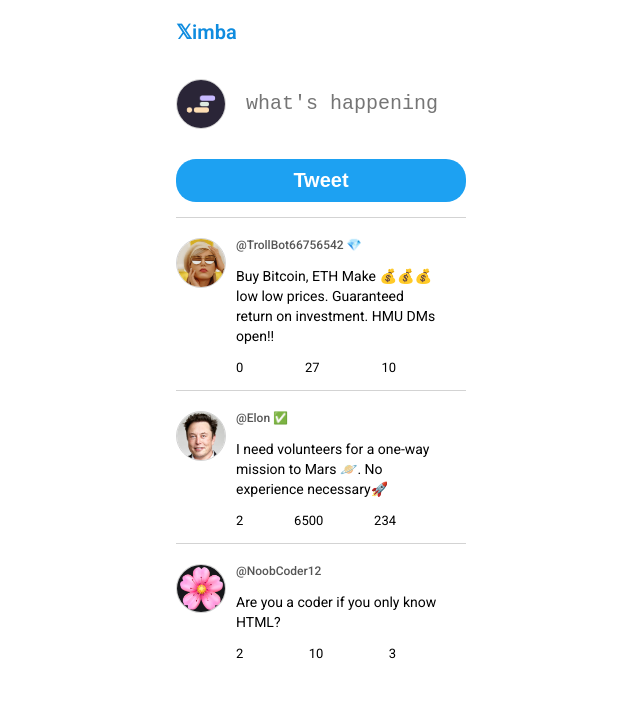
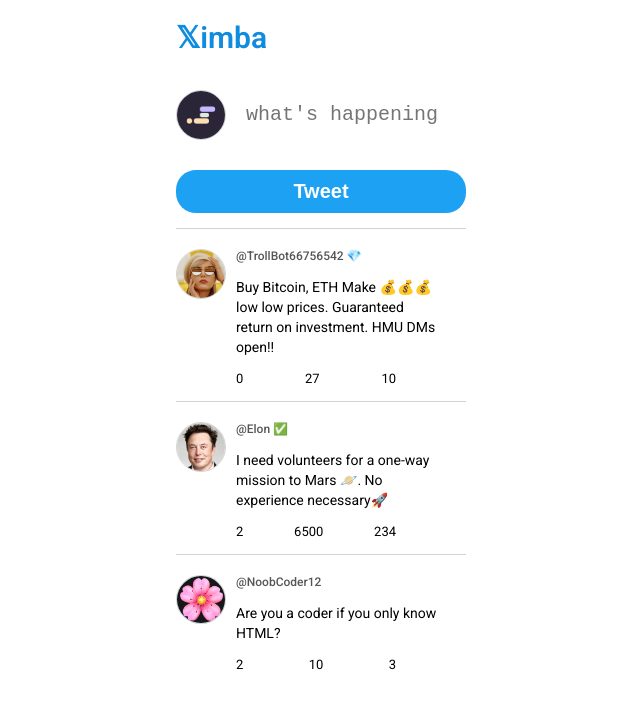
Before and after one commit to anwarrahim/ximba, a plain HTML site: page index.html in a window 1280 px wide. Shown: the whole page, without its empty margins (319-959 px from the left). Drawn offline with Linux system fonts and the light colour scheme.

Commit message:
font size change

```diff
--- a/style.css
+++ b/style.css
@@ -35,7 +35,10 @@ main, header{
 header{
     padding-bottom: 25px;
     margin-top: 20px;
-    font-size: 40px;
+
+}
+header h1{
+    font-size: 30px;
 }
 
 .tweet-input-area {
```
